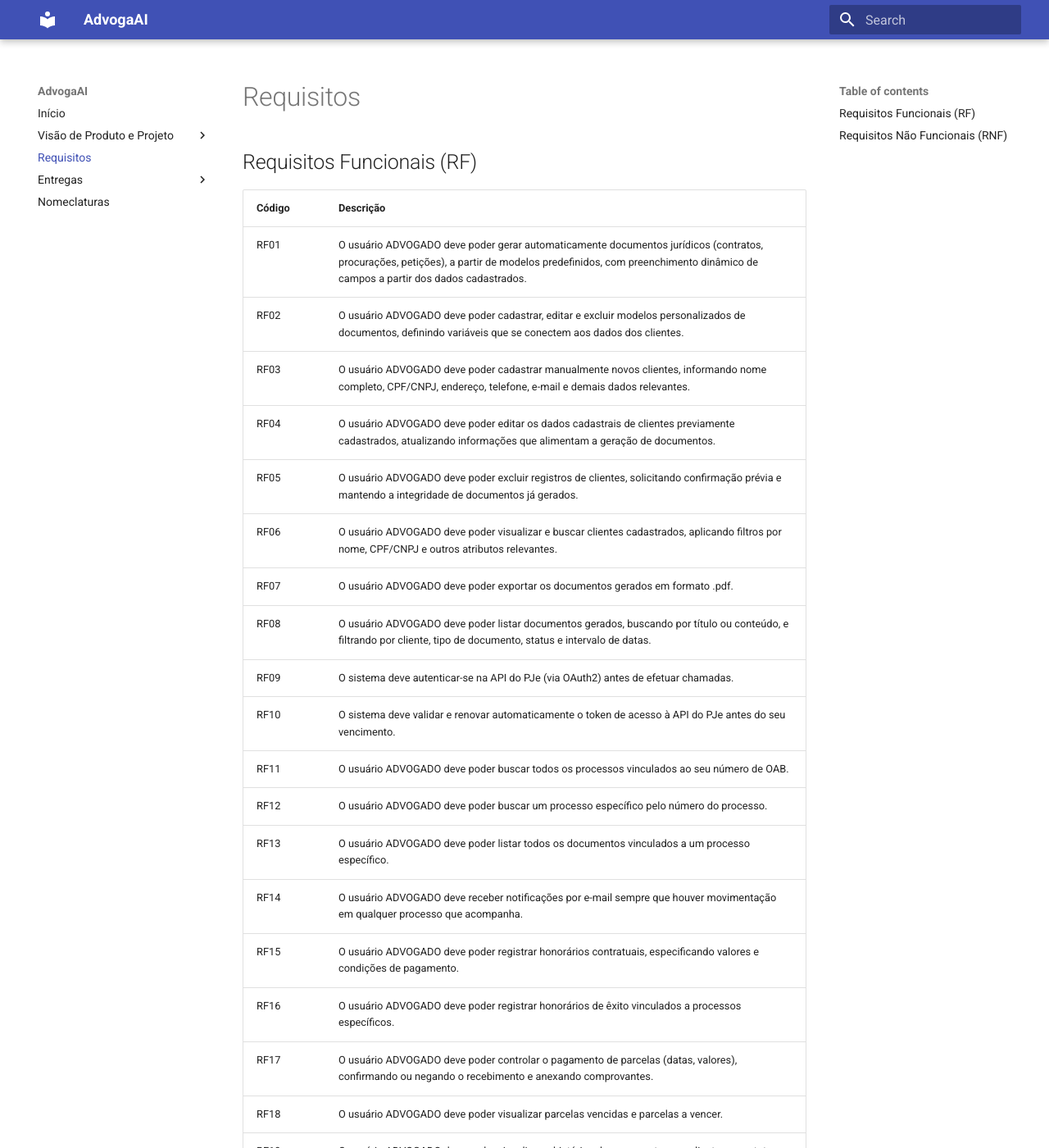
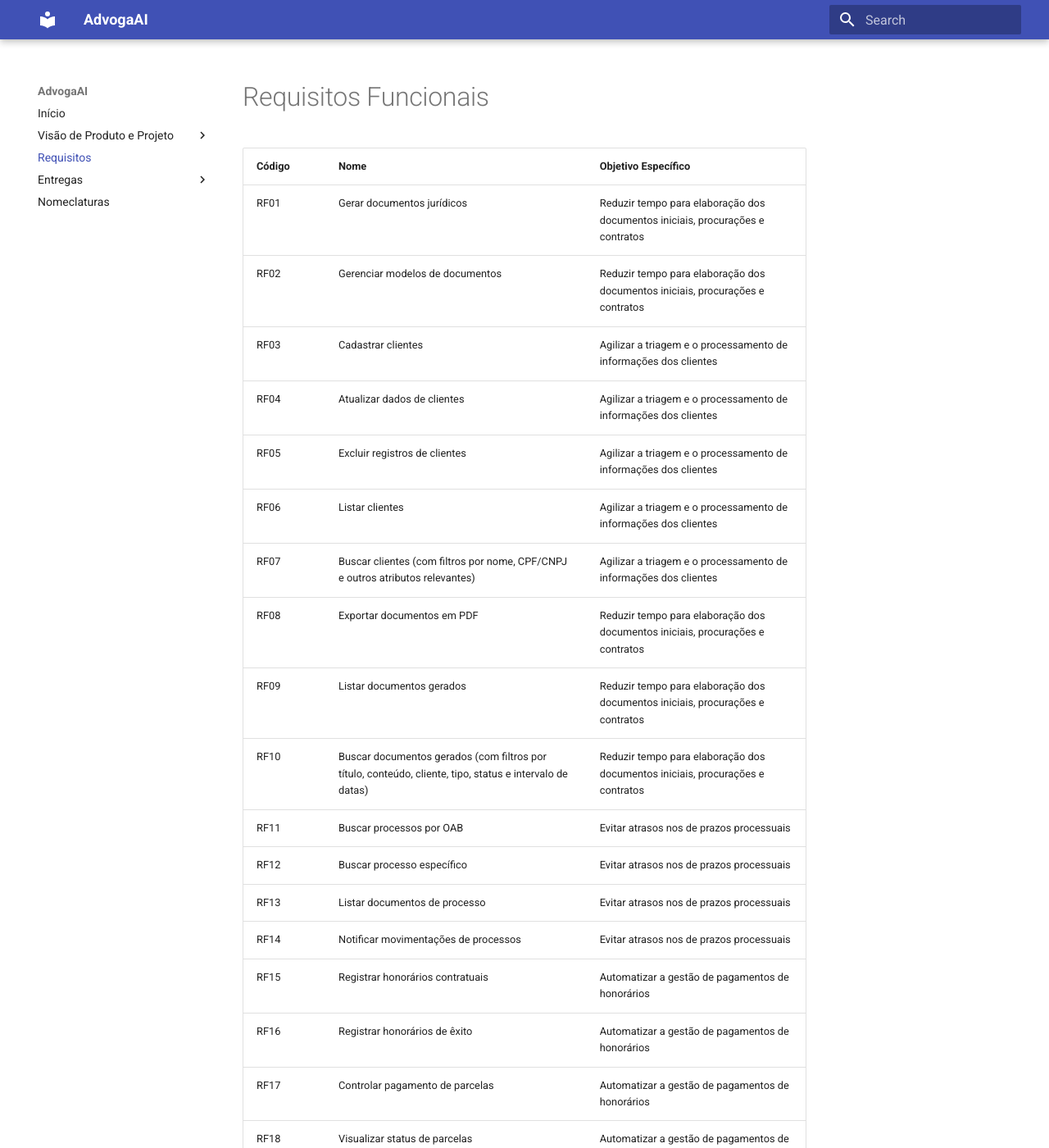
Before and after one commit to mdsreq-fga-unb/2025.1-T01-AdvogaAI, an MkDocs documentation site: the page built from docs/requisitor.md, in a window 1280 px wide and 1400 px high. Shown: the whole window at 82% size. Built offline with MkDocs 1.6.1 and Material for MkDocs 9.7.7, drawn with Linux system fonts in a browser that asks for light colours; some of the changed text lies outside the part shown.

Commit message:
docs: update requisitor.md

```diff
--- a/docs/requisitor.md
+++ b/docs/requisitor.md
@@ -1,55 +1,47 @@
 
 
-## Requisitos Funcionais (RF)
+# Requisitos Funcionais
 
-| Código | Descrição                                                                                                                                                                                                           |
-| ------ | ------------------------------------------------------------------------------------------------------------------------------------------------------------------------------------------------------------------- |
-| RF01   | O usuário ADVOGADO deve poder gerar automaticamente documentos jurídicos (contratos, procurações, petições), a partir de modelos predefinidos, com preenchimento dinâmico de campos a partir dos dados cadastrados. |
-| RF02   | O usuário ADVOGADO deve poder cadastrar, editar e excluir modelos personalizados de documentos, definindo variáveis que se conectem aos dados dos clientes.                                                         |
-| RF03   | O usuário ADVOGADO deve poder cadastrar manualmente novos clientes, informando nome completo, CPF/CNPJ, endereço, telefone, e-mail e demais dados relevantes.                                                       |
-| RF04   | O usuário ADVOGADO deve poder editar os dados cadastrais de clientes previamente cadastrados, atualizando informações que alimentam a geração de documentos.                                                        |
-| RF05   | O usuário ADVOGADO deve poder excluir registros de clientes, solicitando confirmação prévia e mantendo a integridade de documentos já gerados.                                                                      |
-| RF06   | O usuário ADVOGADO deve poder visualizar e buscar clientes cadastrados, aplicando filtros por nome, CPF/CNPJ e outros atributos relevantes.                                                                         |
-| RF07   | O usuário ADVOGADO deve poder exportar os documentos gerados em formato .pdf.                                                                                                                                       |
-| RF08   | O usuário ADVOGADO deve poder listar documentos gerados, buscando por título ou conteúdo, e filtrando por cliente, tipo de documento, status e intervalo de datas.                                                  |
-| RF09   | O sistema deve autenticar-se na API do PJe (via OAuth2) antes de efetuar chamadas.                                                                                                                                  |
-| RF10   | O sistema deve validar e renovar automaticamente o token de acesso à API do PJe antes do seu vencimento.                                                                                                            |
-| RF11   | O usuário ADVOGADO deve poder buscar todos os processos vinculados ao seu número de OAB.                                                                                                                            |
-| RF12   | O usuário ADVOGADO deve poder buscar um processo específico pelo número do processo.                                                                                                                                |
-| RF13   | O usuário ADVOGADO deve poder listar todos os documentos vinculados a um processo específico.                                                                                                                       |
-| RF14   | O usuário ADVOGADO deve receber notificações por e-mail sempre que houver movimentação em qualquer processo que acompanha.                                                                                          |
-| RF15   | O usuário ADVOGADO deve poder registrar honorários contratuais, especificando valores e condições de pagamento.                                                                                                     |
-| RF16   | O usuário ADVOGADO deve poder registrar honorários de êxito vinculados a processos específicos.                                                                                                                     |
-| RF17   | O usuário ADVOGADO deve poder controlar o pagamento de parcelas (datas, valores), confirmando ou negando o recebimento e anexando comprovantes.                                                                     |
-| RF18   | O usuário ADVOGADO deve poder visualizar parcelas vencidas e parcelas a vencer.                                                                                                                                     |
-| RF19   | O usuário ADVOGADO deve poder visualizar o histórico de pagamentos por cliente, com status (paga, pendente, atrasada) e valores correspondentes.                                                                    |
-| RF20   | O usuário ADVOGADO deve poder gerar relatório financeiro detalhado por cliente, por processo ou por período.                                                                                                        |
-| RF21   | O usuário ADVOGADO deve poder editar ou excluir registros de pagamento que ainda não tenham sido confirmados.                                                                                                       |
-| RF22   | O sistema deve categorizar automaticamente pagamentos em “entrada”, “êxito” ou outras categorias configuráveis.                                                                                                     |
-| RF23   | O usuário ADVOGADO deve poder gerar links de pagamento que redirecionem o CLIENTE ao gateway de pagamentos.                                                                                                         |
-| RF24   | O usuário CLIENTE deve poder acessar o link de pagamento e efetuar a quitação via gateway.                                                                                                                          |
-| RF25   | O sistema deve registrar automaticamente o pagamento como concluído ao receber confirmação do gateway.                                                                                                              |
-| RF26   | O sistema deve permitir o cancelamento ou reemissão de links de pagamento expirados ou recusados.                                                                                                                   |
-| RF27   | O sistema deve atualizar automaticamente todas as parcelas após pagamento parcelado via gateway.                                                                                                                    |
+| Código | Nome                                                               | Objetivo Específico                                                    |
+|--------|--------------------------------------------------------------------|------------------------------------------------------------------------|
+| RF01   | Gerar documentos jurídicos                                         | Reduzir tempo para elaboração dos documentos iniciais, procurações e contratos |
+| RF02   | Gerenciar modelos de documentos                                    | Reduzir tempo para elaboração dos documentos iniciais, procurações e contratos |
+| RF03   | Cadastrar clientes                                                 | Agilizar a triagem e o processamento de informações dos clientes       |
+| RF04   | Atualizar dados de clientes                                        | Agilizar a triagem e o processamento de informações dos clientes       |
+| RF05   | Excluir registros de clientes                                      | Agilizar a triagem e o processamento de informações dos clientes       |
+| RF06   | Listar clientes                                                    | Agilizar a triagem e o processamento de informações dos clientes       |
+| RF07   | Buscar clientes (com filtros por nome, CPF/CNPJ e outros atributos relevantes) | Agilizar a triagem e o processamento de informações dos clientes       |
+| RF08   | Exportar documentos em PDF                                         | Reduzir tempo para elaboração dos documentos iniciais, procurações e contratos |
+| RF09   | Listar documentos gerados                                          | Reduzir tempo para elaboração dos documentos iniciais, procurações e contratos |
+| RF10   | Buscar documentos gerados (com filtros por título, conteúdo, cliente, tipo, status e intervalo de datas) | Reduzir tempo para elaboração dos documentos iniciais, procurações e contratos |
+| RF11   | Buscar processos por OAB                                           | Evitar atrasos nos de prazos processuais                               |
+| RF12   | Buscar processo específico                                         | Evitar atrasos nos de prazos processuais                               |
+| RF13   | Listar documentos de processo                                      | Evitar atrasos nos de prazos processuais                               |
+| RF14   | Notificar movimentações de processos                               | Evitar atrasos nos de prazos processuais                               |
+| RF15   | Registrar honorários contratuais                                   | Automatizar a gestão de pagamentos de honorários                       |
+| RF16   | Registrar honorários de êxito                                      | Automatizar a gestão de pagamentos de honorários                       |
+| RF17   | Controlar pagamento de parcelas                                    | Automatizar a gestão de pagamentos de honorários                       |
+| RF18   | Visualizar status de parcelas                                      | Automatizar a gestão de pagamentos de honorários                       |
+| RF19   | Visualizar histórico de pagamentos                                 | Automatizar a gestão de pagamentos de honorários                       |
+| RF20   | Buscar histórico de pagamentos (filtrado por cliente, status e valores correspondentes) | Automatizar a gestão de pagamentos de honorários                       |
+| RF21   | Gerar relatório financeiro                                         | Automatizar a gestão de pagamentos de honorários                       |
+| RF22   | Modificar registros de pagamento                                   | Automatizar a gestão de pagamentos de honorários                       |
+| RF23   | Categorizar pagamentos                                             | Automatizar a gestão de pagamentos de honorários                       |
+| RF24   | Gerar links de pagamento                                           | Automatizar a gestão de pagamentos de honorários                       |
+| RF25   | Efetuar pagamento via gateway                                      | Automatizar a gestão de pagamentos de honorários                       |
+| RF26   | Gerenciar links de pagamento                                       | Automatizar a gestão de pagamentos de honorários                       |
 
----
+# Requisitos Não Funcionais
 
-## Requisitos Não Funcionais (RNF)
-
-| Código | Descrição                                                                                                                                |
-| ------ | ---------------------------------------------------------------------------------------------------------------------------------------- |
-| RNF01  | A plataforma deve garantir a segurança e conformidade com a LGPD, incluindo criptografia de dados e controle de acesso.                  |
-| RNF02  | A interface deve ser intuitiva e acessível, permitindo o uso eficiente por advogados com diferentes níveis de familiaridade tecnológica. |
-| RNF03  | A aplicação deve ser compatível com os principais navegadores e dispositivos (desktop, tablet, smartphone).                              |
-| RNF04  | A arquitetura deve ser modular, facilitando manutenção e atualizações contínuas.                                                         |
-| RNF05  | O sistema deve suportar até 3 tentativas automáticas em falhas de comunicação com a API do PJe.                                          |
-| RNF06  | O sistema deve retomar polling de processos após interrupções sem perda de dados.                                                        |
-| RNF07  | Todas as chamadas devem ocorrer via HTTPS, com armazenamento criptografado de credenciais e logging com mascaramento de dados sensíveis. |
-| RNF08  | O módulo de integração PJe deve ter cobertura de testes automatizados ≥ 80%.                                                             |
-| RNF09  | Erros da integração devem ser apresentados ao usuário em Português, com código e mensagem da API.                                        |
-| RNF10  | O sistema deve permitir configuração de endpoint e credenciais sem necessidade de novo deploy.                                           |
-| RNF11  | A aplicação deve seguir o padrão RESTful em todas as integrações (URLs, verbos HTTP, versionamento e formatos JSON).                     |
-| RNF12  | O sistema deve garantir 100 % de consistência nos registros de pagamento.                                                                |
-| RNF13  | Histórico de transações e documentos deve permanecer disponível após reinicializações ou falhas.                                         |
-| RNF14  | A integração com o gateway de pagamento deve ser fácil de manter e atualizar.                                                            |
-| RNF15  | A aplicação de pagamentos deve seguir o padrão RESTful nas APIs utilizadas.                                                              |
+| Código | Descrição                                                                                     | Categoria URPS+                            |
+|--------|-----------------------------------------------------------------------------------------------|--------------------------------------------|
+| RNF01  | Garantir segurança e conformidade com a LGPD, incluindo criptografia de dados e controle de acesso. | S – Suportabilidade (segurança e conformidade) |
+| RNF02  | Seguir os padrões WCAG de acessibilidade                                                      | U – Usabilidade                             |
+| RNF03  | Compatibilidade com os principais navegadores e dispositivos (desktop, tablet, smartphone).   | R – Requisitos de Interface                 |
+| RNF04  | Arquitetura modular para facilitar manutenção e atualizações contínuas.                       | P – Suportabilidade (manutenibilidade)      |
+| RNF05  | Chamadas via HTTPS, armazenamento criptografado de credenciais e logging com mascaramento.   | S – Suportabilidade (segurança)             |
+| RNF06  | Módulo de integração PJe com cobertura de testes automatizados ≥ 80%.                         | R – Requisitos de Implementação             |
+| RNF07  | Apresentação de erros da API ao usuário em português, com código e mensagem.                  | U – Usabilidade                             |
+| RNF08  | Permitir configuração de endpoint e credenciais sem necessidade de novo deploy.               | R – Requisitos de Implementação             |
+| RNF09  | Adoção do padrão RESTful em todas as integrações.                                             | R – Requisitos de Implementação             |
+| RNF10  | Histórico de transações e documentos deve permanecer disponível após reinicializações ou falhas. | R – Confiabilidade (Reliability)            |
```
